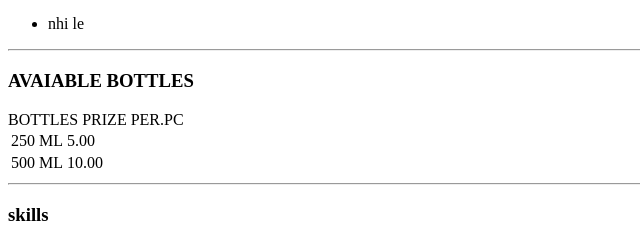
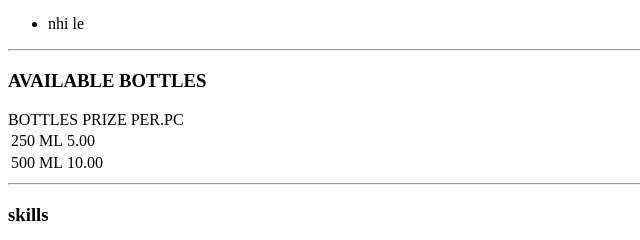
Before and after one commit to Ajaypareek28/AP-ENTERPRISES, a plain HTML site: page index.html in a window 1280 px wide. Shown: the part 408-648 px from the top of the page, 0-640 px from the left. Drawn offline with Linux system fonts and the light colour scheme.

Commit message:
early access

```diff
--- a/index.html
+++ b/index.html
@@ -23,7 +23,7 @@
    <li>nhi le</li>
   </ul>
   <hr>
-  <h3>AVAIABLE BOTTLES</h3>
+  <h3>AVAILABLE BOTTLES</h3>
   <thead>
     <tr>
       <th>BOTTLES</th>
```
Also changed, not shown: CONTACT US.html (+1 -1 lines).
